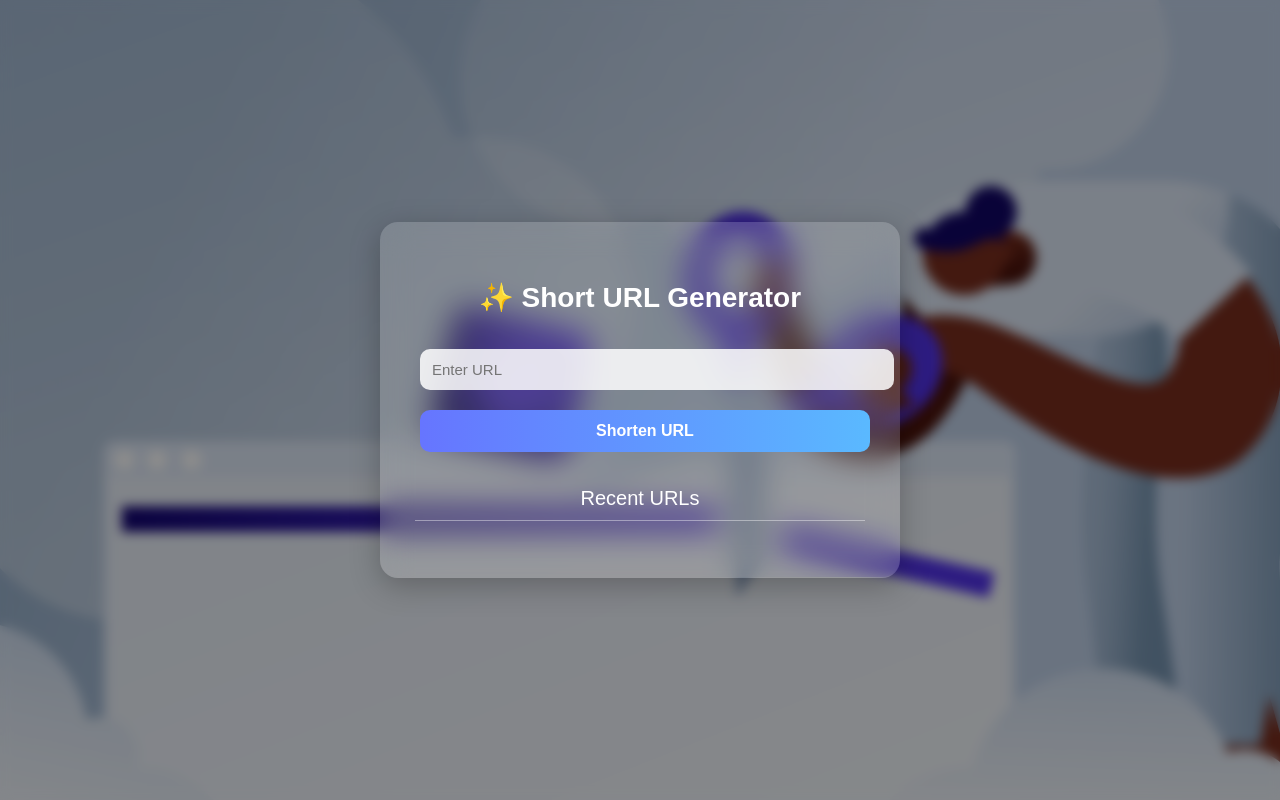
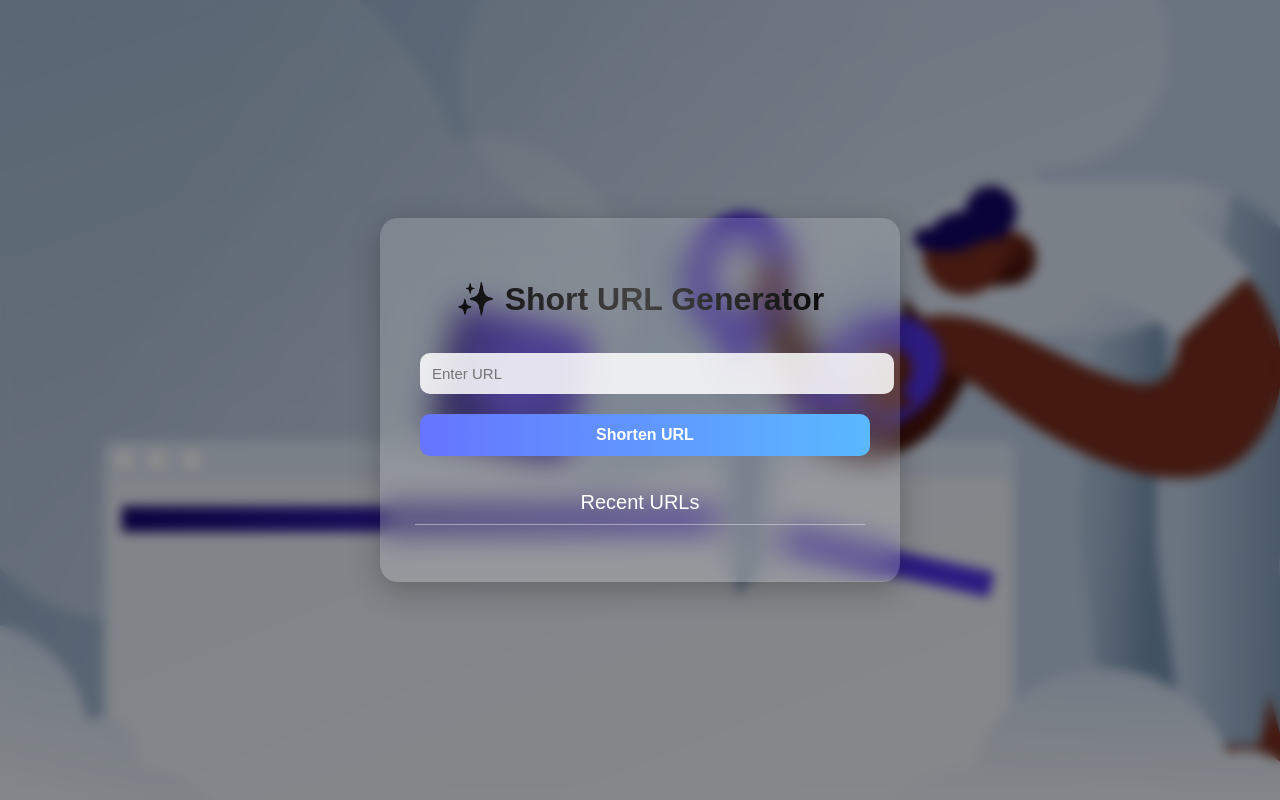
Before and after one commit to harshmishra2701/URL-Shortening, a Flask app: page / in a window 1280 px wide. Run offline with Flask 3, Linux system fonts and the light colour scheme; data that the repository does not hold is empty.

Commit message:
Enhance header styling with gradient text and animation effects

```diff
--- a/templates/index.html
+++ b/templates/index.html
@@ -47,9 +47,19 @@
 
         h1 {
             margin-bottom: 25px;
-            font-size: 28px;
-            font-weight: 600;
+            font-size: 32px;
+            font-weight: 700;
+            background: linear-gradient(90deg, #000000, #444444, #000000);
+            -webkit-background-clip: text;
+            -webkit-text-fill-color: transparent;
+            animation: shine 3s linear infinite;
         }
+        @keyframes shine {
+    0% { background-position: 0% 50%; }
+    50% { background-position: 100% 50%; }
+    100% { background-position: 0% 50%; }
+}
+
 
         input {
             width: 100%;
```
Also changed, not shown: instance/urls.db.
